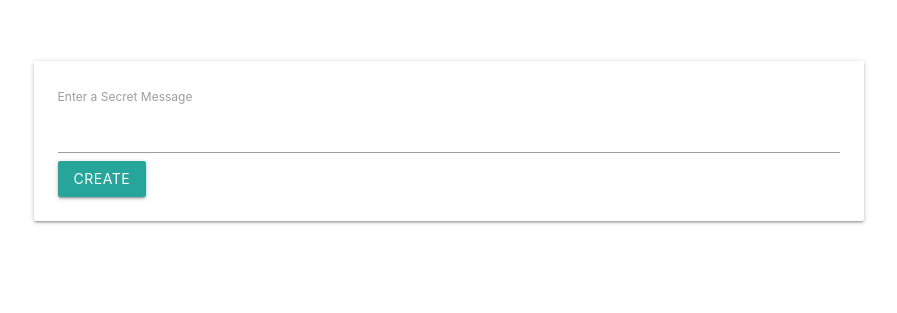
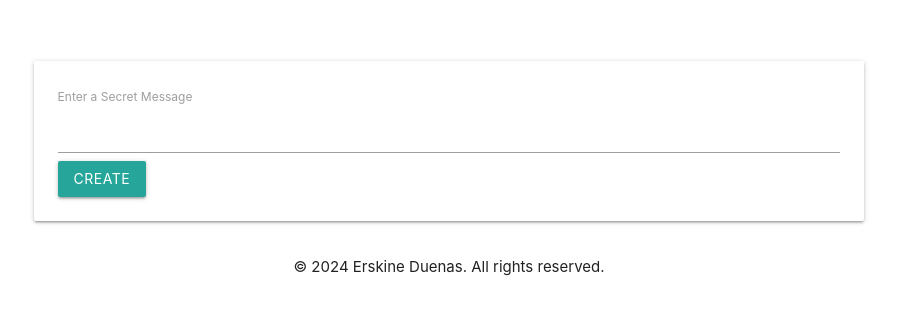
Before and after one commit to laharl143/secret-message-vanilla-js, a plain HTML site: page index.html in a window 1280 px wide. Shown: the part 147-460 px from the top of the page, without its empty margins (191-1088 px from the left). Drawn offline with nearby package versions, Linux system fonts and the light colour scheme.

Commit message:
11/1/2024: add: footer

```diff
--- a/index.html
+++ b/index.html
@@ -42,4 +42,7 @@
     </div>
     <script src="index.js"></script>
   </body>
+  <footer class="center footer has-text-centered">
+    <p>&copy; 2024 Erskine Duenas. All rights reserved.</p>
+  </footer>
 </html>
```
